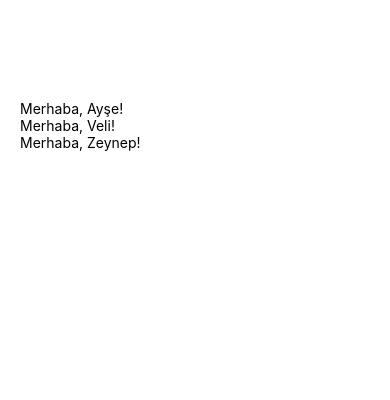
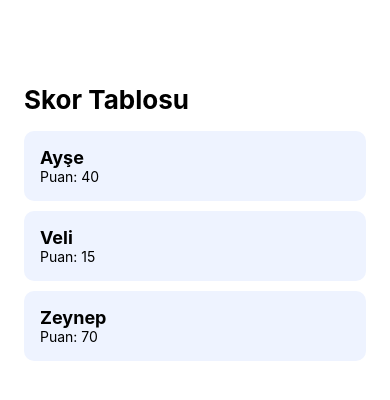
Before and after one commit to Tesbim/MobilUygulama311, a React Native app in the folder hafta03-bilesenler/: screen / in a window 390 px wide. Shown: the top 400 px of the page. Built offline with nearby package versions, Linux system fonts and the light colour scheme.

Commit message:
Hafta 3: Uygulama - OyuncuKarti bileşeni (isim, puan)

```diff
--- a/hafta03-bilesenler/App.js
+++ b/hafta03-bilesenler/App.js
@@ -1,16 +1,31 @@
-import { Text, View } from 'react-native';
+import { StyleSheet, Text, View } from 'react-native';
 
-// Bileşen, isim bilgisini alır (destructuring)
-function Selam({ isim }) {
-  return <Text>Merhaba, {isim}!</Text>;
-}
-
-export default function App() {
+// Adım 1 — Kart bileşeni: isim ve puan alır
+function OyuncuKarti({ isim, puan }) {
   return (
-      <View style={{ marginTop: 80, padding: 20 }}>
-        <Selam isim="Ayşe" />
-        <Selam isim="Veli" />
-        <Selam isim="Zeynep" />
+      <View style={styles.kart}>
+        <Text style={styles.isim}>{isim}</Text>
+        <Text>Puan: {puan}</Text>
       </View>
   );
 }
+
+// Adım 2 — App içinde üç kez kullan
+export default function App() {
+  return (
+      <View style={styles.ekran}>
+        <Text style={styles.baslik}>Skor Tablosu</Text>
+        <OyuncuKarti isim="Ayşe" puan={40} />
+        <OyuncuKarti isim="Veli" puan={15} />
+        <OyuncuKarti isim="Zeynep" puan={70} />
+      </View>
+  );
+}
+
+// Adım 3 — Stiller
+const styles = StyleSheet.create({
+  ekran: { flex: 1, padding: 24, marginTop: 60 },
+  baslik: { fontSize: 26, fontWeight: 'bold', marginBottom: 16 },
+  kart: { backgroundColor: '#eef3ff', padding: 16, borderRadius: 10, marginBottom: 10 },
+  isim: { fontSize: 18, fontWeight: 'bold' },
+});
```
